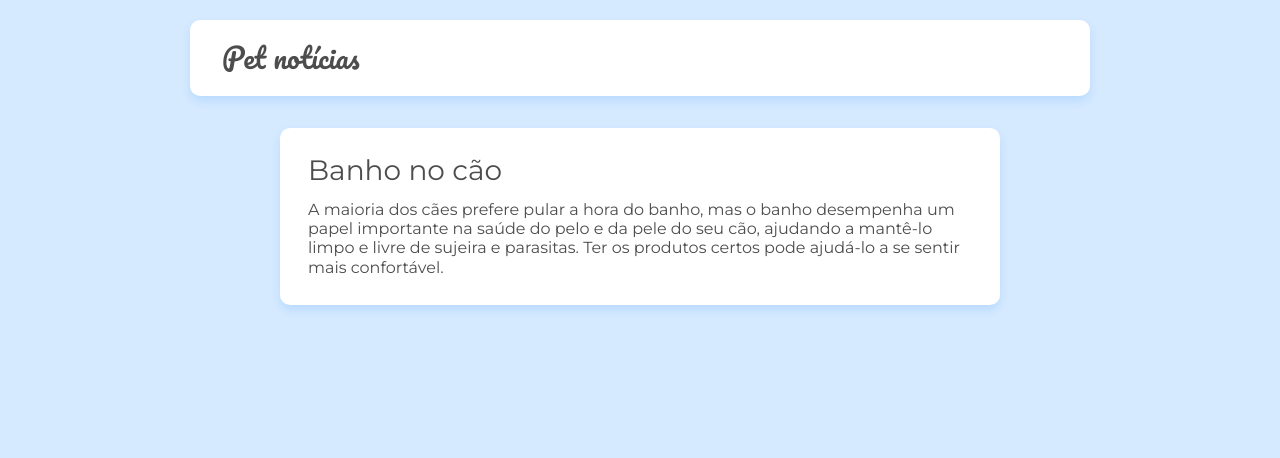
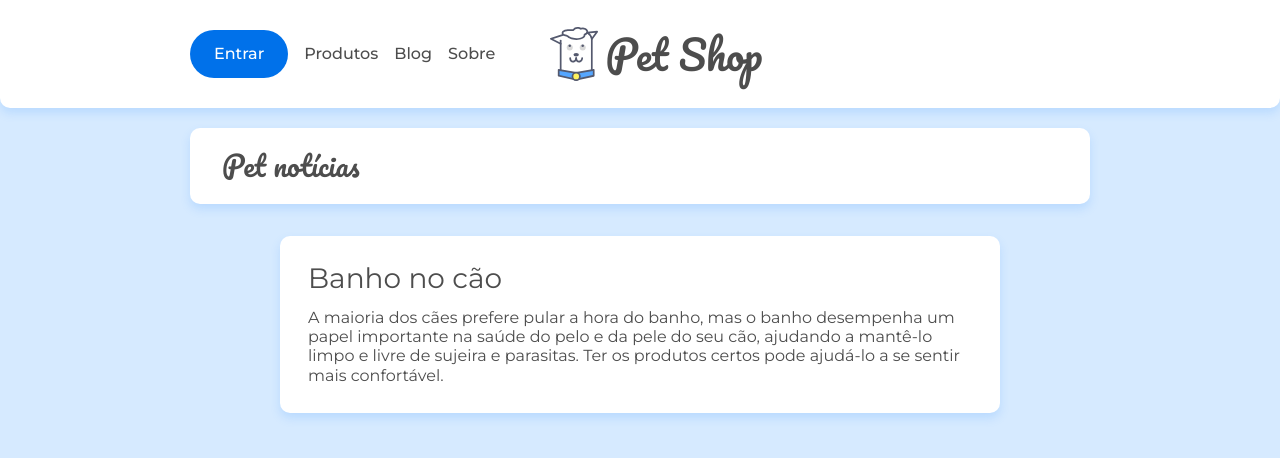
Before and after one commit to danielemaraschin/React-Router-Navigating-SPA, a React (Create React App) app in the folder petshop/: page / in a window 1280 px wide. Shown: the top 458 px of the page. Built offline with nearby package versions, Linux system fonts and the light colour scheme.

Commit message:
Replacing <a href> to <Link to>

```diff
--- a/petshop/src/App.jsx
+++ b/petshop/src/App.jsx
@@ -4,12 +4,14 @@ import './assets/css/base/base.css'
 import Home from './paginas/Home'
 import Sobre from './paginas/Sobre'
 import Pagina404 from './paginas/Pagina404'
+import Cabecalho from './components/Cabecalho'
 
 
 function App() {
 
   return (
     <Router>
+      <Cabecalho/>
       <Switch>
         <Route exact path='/'>
           <Home />
--- a/petshop/src/components/Cabecalho.jsx
+++ b/petshop/src/components/Cabecalho.jsx
@@ -16,9 +16,9 @@ const Cabecalho = () => {
             </div>
             <nav className ="menu-cabecalho">
                 <ul className="menu-itens">
-                    <li><a href="#" className="menu-item menu-item--entrar" >Entrar</a></li>
-                    <li><a href="#"  className="menu-item"> Produtos</a></li>
-                    <li><a href="#"  className="menu-item"> Blog</a></li>
+                    <li><Link to="#" className="menu-item menu-item--entrar" >Entrar</Link></li>
+                    <li><Link to="#"  className="menu-item"> Produtos</Link></li>
+                    <li><Link href="#"  className="menu-item"> Blog</Link></li>
                     <li>< Link to="/sobre"  className="menu-item"> Sobre</Link></li>
                 </ul>
             </nav>
```
Also changed, not shown: 1 other file (tests, documents, lock files or other folders).
